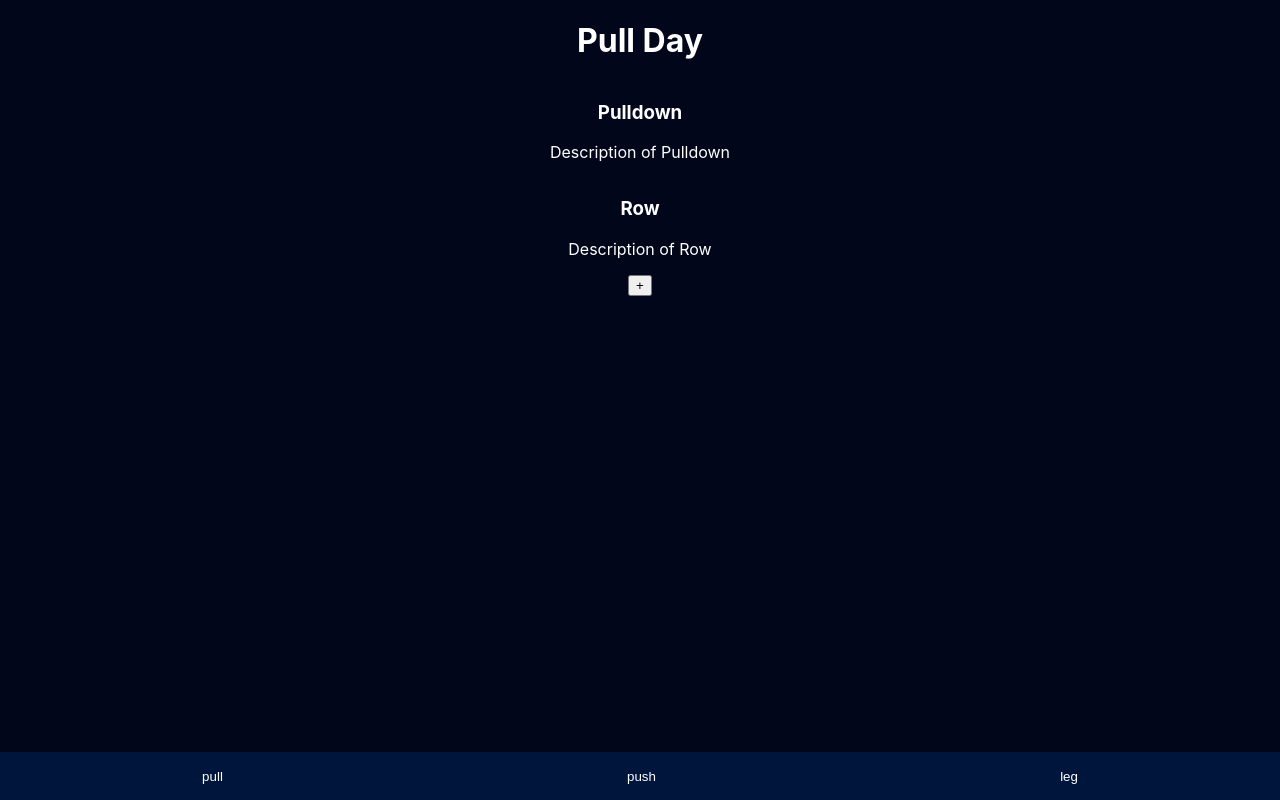
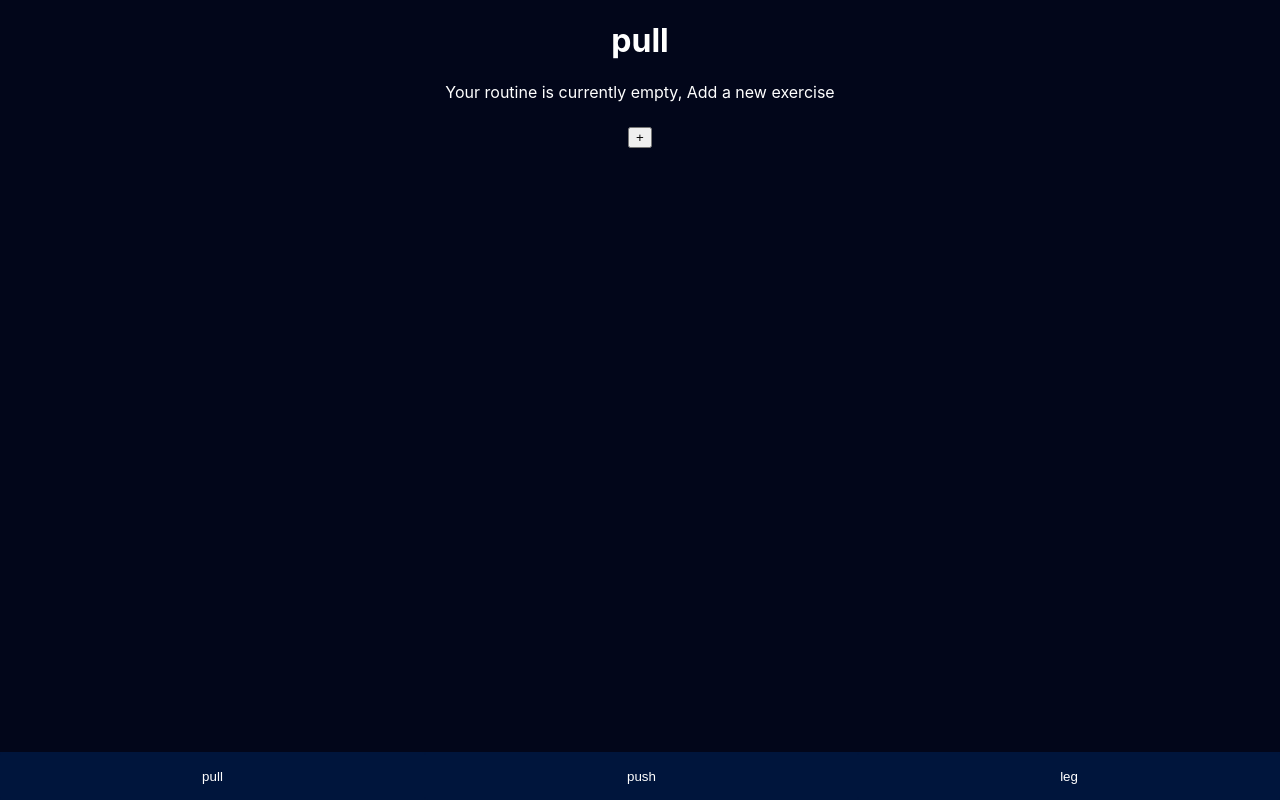
Before and after one commit to qghee/gym-tracker, a React (Create React App) app in the folder tracker/: page /pull in a window 1280 px wide. Built offline with nearby package versions, Linux system fonts and the light colour scheme.

Commit message:
Implemented local storage + removed routing

```diff
--- a/tracker/public/index.html
+++ b/tracker/public/index.html
@@ -9,7 +9,7 @@
       name="description"
       content="Web site created using create-react-app"
     />
-    <link rel="apple-touch-icon" href="%PUBLIC_URL%/logo192.png" />
+    <link rel="apple-touch-icon" href="%PUBLIC_URL%/icons/apple-icon-180.png" />
     <!--
       manifest.json provides metadata used when your web app is installed on a
       user's mobile device or desktop. See https://developers.google.com/web/fundamentals/web-app-manifest/
--- a/tracker/src/App.js
+++ b/tracker/src/App.js
@@ -1,68 +1,51 @@
-import React from "react"
-import './App.css';
-import {
-  createBrowserRouter,
-  RouterProvider,
-  Route,
-} from "react-router-dom";
+import React from "react";
+import "./App.css";
+import { createBrowserRouter, RouterProvider, Route } from "react-router-dom";
 import TrackerPage from "./components/tracker/TrackerPage";
-import Home from "./components/tracker/Home";
 import Menu from "./components/menu/Menu";
 
-
-const Ting = props => {
-  const [repCount, setRepCount] = React.useState(0);
-
-  return (
-    <>
-      <button onClick={() => setRepCount(prev => prev + 1)} className="my-button-style">{props.type} </button>
-      <div>
-        Rep Count:
-        {repCount}
-      </div>
-    </>
-  )
-}
-
-const router = createBrowserRouter([
-  {
-    path: "pull",
-    element: <TrackerPage dayName="Pull Day" />,
-  },
-  {
-    path: "push",
-    element: <TrackerPage dayName="Push Day" />,
-  },
-  {
-    path: "leg",
-    element: <TrackerPage dayName="Leg Day" />,
-  },
-  {
-    path: "/",
-    element: <Home />,
-  },
-]);
+const TAB_INDEX_MAP = ["pull", "push", "leg"];
 
 function App() {
+  const [tabIndex, setTabIndex] = React.useState(0);
   return (
-
-
     <div className="main-container">
-      <RouterProvider router={router} />
+      <TrackerPage dayName={TAB_INDEX_MAP[tabIndex]}></TrackerPage>
       <div className="menu-bar">
-      <Menu />
+        <Menu tabIndexProp={[tabIndex, setTabIndex]} />
       </div>
     </div>
-
-
-    /*
-    <div className="App">
-
-      <TrackerPage dayName="Pull Day" />
-    </div> */
-
   );
-
 }
 
 export default App;
+
+//LEGACY
+
+// const router = createBrowserRouter([
+//   {
+//     path: "pull",
+//     element: <TrackerPage dayName="Pull Day" />,
+//   },
+//   {
+//     path: "push",
+//     element: <TrackerPage dayName="Push Day" />,
+//   },
+//   {
+//     path: "leg",
+//     element: <TrackerPage dayName="Leg Day" />,
+//   },
+//   {
+//     path: "/",
+//     element: <Home />,
+//   },
+// ]);
+
+// <div className="main-container">
+//      {/* <RouterProvider router={router} /> */}
+//
+//      <TrackerPage dayName={TAB_INDEX_MAP[tabIndex]}></TrackerPage>
+//      <div className="menu-bar">
+//        <Menu tabIndexProp={[tabIndex, setTabIndex]} />
+//      </div>
+//    </div>
--- a/tracker/src/components/menu/Menu.js
+++ b/tracker/src/components/menu/Menu.js
@@ -1,17 +1,19 @@
 import './Menu.css'
 
-const Menu = () => {
+const Menu = ({tabIndexProp}) => {
+    const [tabIndex, setTabIndex] = tabIndexProp;
+
         return (
             <div className="menu">
                 <div className="button-container">
-                    <a href="/pull">
-                        <button className="menu-button">pull</button>
+                    <a>
+                        <button className="menu-button" onClick={() => setTabIndex(0)}>pull</button>
                     </a>
-                    <a href="/push">
-                        <button className="menu-button">push</button>
+                    <a>
+                        <button className="menu-button" onClick={() => setTabIndex(1)}>push</button>
                     </a>
-                    <a href="/leg">
-                        <button className="menu-button">leg</button>
+                    <a>
+                        <button className="menu-button" onClick={() => setTabIndex(2)}>leg</button>
                     </a>
                 </div>
 
--- a/tracker/src/components/tracker/Home.js
+++ /dev/null
@@ -1,10 +0,0 @@
-import Menu from "../menu/Menu";
-
-function Home() {
-    return (
-        <div>
-            hi
-
-        </div>
-    )
-} export default Home;
--- a/tracker/src/components/tracker/TrackerPage.js
+++ b/tracker/src/components/tracker/TrackerPage.js
@@ -1,68 +1,116 @@
-import React from 'react'
-import Menu from '../menu/Menu'
-import './TrackerPage.css'
+import React from "react";
+import "./TrackerPage.css";
+import { Link } from "react-router-dom";
+/*
+const DEFAULT_EXCERCISES =[
+    {type: "Pulldown", rep: 0, id: 1, },
+    {name: "Row", rep: 0, id: 2}
+    {name,rep,id,type}
+]
+*/
 
-const DEFAULT_EXCERCISES =[
-    {name: "Pulldown", rep: 0, id: 1},
-    {name: "Row", rep: 0, id: 2}
-]
+const getDataFromLocalStorage = () => {
+  let i = 0;
+  let storedItem = localStorage.getItem(i);
+  let finalArr = [];
 
+  while (storedItem != undefined && storedItem.length > 0) {
+    finalArr.push(JSON.parse(storedItem));
+    i++;
+    storedItem = localStorage.getItem(i);
+  }
 
-const TrackerPage = ({dayName}) => {
+  console.log("Finished loading data from local storage");
 
-    const [exercises, setExercises] = React.useState(DEFAULT_EXCERCISES)
+  return finalArr;
+};
+
+const TrackerPage = ({ dayName }) => {
+  /*  const [exercises, setExercises] = React.useState(DEFAULT_EXCERCISES)*/
+  const [exercises, setExercises] = React.useState(() =>
+    getDataFromLocalStorage()
+  );
 
   const [newExerciseName, setNewExerciseName] = React.useState("");
 
   const [showForm, setShowForm] = React.useState(false);
 
-    const[PrevKg, setPrevKg] = React.useState(0)
-
+  const [PrevKg, setPrevKg] = React.useState([]);
+  /*
     const addNewExercise = () => {
-        setExercises(p => [...p, {name: newExerciseName, id: p.length + 1}])
+        setExercises(p => [...p, {name: newExerciseName, id: p.length + 1, type: dayName}])
         setShowForm(false)
         setNewExerciseName("")
     }
+    */
+
+  const addNewExercise = React.useCallback(() => {
+    const newExercise = {
+      name: newExerciseName,
+      id: exercises.length,
+      type: dayName,
+    };
+
+    setExercises((p) => [...p, newExercise]);
+    localStorage.setItem(newExercise.id, JSON.stringify(newExercise));
+
+    setShowForm(false);
+    setNewExerciseName("");
+  });
 
   React.useEffect(() => {
-        setShowForm(false)
-        setNewExerciseName("")
-    }, [exercises])
+    setShowForm(false);
+    setNewExerciseName("");
+  }, [exercises]);
 
   return (
     <>
-        <div className='center'>
-
+      <div className="center">
         <h1>{dayName ? dayName : "Exercise Day"}</h1>
+        {exercises[0] == null && (
+          <>
+            <div style={{ paddingBottom: "25px" }}>
+              Your routine is currently empty, Add a new exercise
+            </div>
+          </>
+        )}
 
         {exercises.map((exercise, idx) => {
           return (
-
             <div key={exercise.id}>
+              {exercise.type == dayName && (
+                <div>
                   <h3>{exercise.name}</h3>
                   <p>
                     Description of {exercise.name}
+                    <br />
+                    Last Weight (kg): {PrevKg[idx] == null ? "0" : PrevKg[idx]}
                   </p>
                 </div>
-
-                )
+              )}
+            </div>
+          );
         })}
 
-        <button onClick={() => setShowForm(prev => !prev)}>
+        <button onClick={() => setShowForm((prev) => !prev)}>
           {showForm ? "CANCEL" : "+"}
         </button>
 
-        {showForm && (<>
+        {showForm && (
+          <>
             <form>
               <label>New Exercise Name:</label>
-                <input value={newExerciseName} onChange={val => setNewExerciseName(val.target.value)} />
+              <input
+                value={newExerciseName}
+                onChange={(val) => setNewExerciseName(val.target.value)}
+              />
               <button onClick={addNewExercise}>Add new Exercise</button>
             </form>
-        </>)}
-
+          </>
+        )}
       </div>
     </>
-  )
-}
+  );
+};
 
-export default TrackerPage
+export default TrackerPage;
```
Also changed, not shown: tracker/src/Pull.js (deleted, +0 -17 lines). Lines whose indentation alone changed are shown as unchanged.
